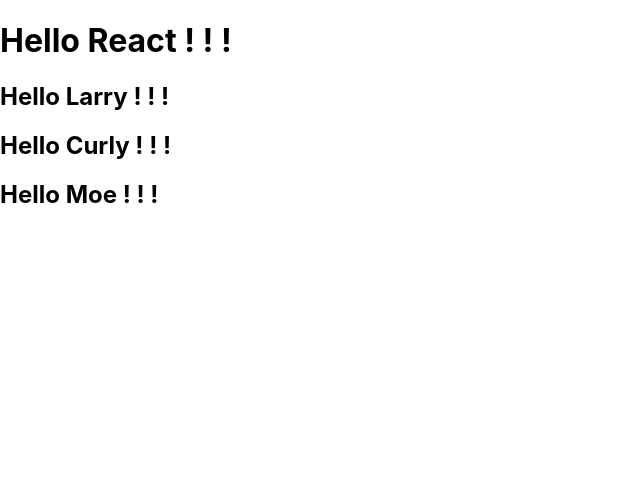
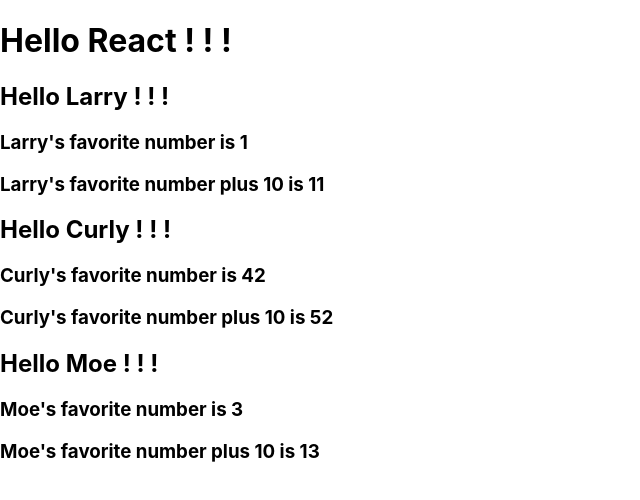
Before and after one commit to 2022-spring-adv-cloud-online/learning-react, a React (Create React App) app: page / in a window 1280 px wide. Shown: the top 500 px of the page, without its empty margins (0-640 px from the left). Built offline with nearby package versions, Linux system fonts and the light colour scheme.

Commit message:
Another React prop...
Showing how to pass numbers using a React expression, or a squirrely bracket on the HTML Attr...

```diff
--- a/src/App.js
+++ b/src/App.js
@@ -8,9 +8,18 @@
       <h1>
         Hello React ! ! !
       </h1>
-      <Greeting name='Larry' />
-      <Greeting name='Curly' />
-      <Greeting name='Moe' />
+      <Greeting
+        name='Larry'
+        favoriteNumber={1}
+      />
+      <Greeting
+        name='Curly'
+        favoriteNumber={42}
+      />
+      <Greeting
+        name='Moe'
+        favoriteNumber={3}
+      />
     </>
   );
 };
--- a/src/Greeting.js
+++ b/src/Greeting.js
@@ -3,9 +3,17 @@
   console.log(props);
 
   return (
-    <h2>
-      Hello {props.name} ! ! !
-    </h2>
+    <>
+      <h2>
+        Hello {props.name} ! ! !
+      </h2>
+      <h3>
+        {props.name}'s favorite number is {props.favoriteNumber}
+      </h3>
+      <h3>
+        {props.name}'s favorite number plus 10 is {props.favoriteNumber + 10}
+      </h3>
+    </>
   );
 };
 
```
